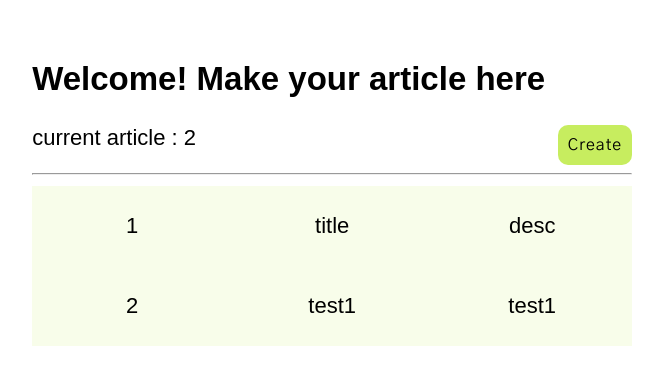
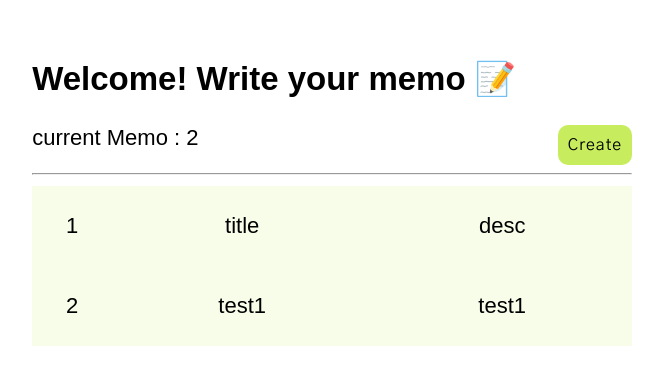
Before and after one commit to bora001/react_practice, a React (Create React App) app: page / in a window 1280 px wide. Shown: the part 211-596 px from the top of the page, without its empty margins (303-966 px from the left). Built offline with nearby package versions, Linux system fonts and the light colour scheme; a web font is replaced by a local one.

Commit message:
article->memo

```diff
--- a/src/App.css
+++ b/src/App.css
@@ -51,42 +51,34 @@ button:hover {
 }
 
 /* InfoPage */
-.info_box {
+.info_box,
+.modify_box {
   display: flex;
   justify-content: space-around;
+  align-items: center;
   text-align: center;
   width: 100%;
   height: auto;
 }
 
-.info_box .info_p {
-  width: 100%;
+.info_box .info_p,
+.modify_box .info_p,
+.modfiy_box input {
+  width: 40%;
   display: block;
   padding: 5px;
 }
 
-.info_box .info_p:last-child {
-  border-right: none;
-}
-
-.modify_box {
-  display: flex;
-  justify-content: space-around;
-  align-items: center;
-  text-align: center;
-}
-
-.modify_box .info_p {
-  width: 30%;
-  text-align: center;
-  height: 100%;
+.info_box .info_p:first-child,
+.modify_box .info_p:first-child {
+  width: 10%;
 }
 
 .modify_box input {
-  width: 28%;
-  height: 50%;
-  padding: 10px;
-  font-size: 17px;
+  font-size: 22px;
+  display: block;
+  width: 39%;
+  text-indent: 5px;
 }
 
 .btn_box {
--- a/src/App.js
+++ b/src/App.js
@@ -29,16 +29,19 @@ function App() {
   const { title, desc } = InputValue;
   const { ModifyTitle, ModifyDesc } = ModifyValue;
 
-  function countArticle(Info) {
-    console.log("count articles....");
+  function countMemo(Info) {
+    console.log("count Memos....");
     return Info.length;
   }
 
-  const count = useMemo(() => countArticle(Info), [Info]);
+  const count = useMemo(() => countMemo(Info), [Info]);
 
   const onCreate = (e) => {
     e.preventDefault();
     setCreate(!Create);
+    setInfo(
+      Info.map((info) => ({ ...info, isActive: false, isModify: false }))
+    );
   };
 
   const onSubmit = (e) => {
@@ -130,13 +133,18 @@ function App() {
           />
         ) : (
           <div className="intro_box">
-            <h2>Welcome! Make your article here</h2>
+            <h2>Welcome! Write your memo 📝</h2>
             <button onClick={onCreate}>Create</button>
           </div>
         )}
-        <p>current article : {count}</p>
+        <p>current Memo : {count}</p>
 
         <hr />
+        {count == 0 ? (
+          <p style={{ textAlign: "center" }}>There is no memo </p>
+        ) : (
+          ""
+        )}
         <InfoPage
           info={Info}
           ModifyTitle={ModifyTitle}
```
